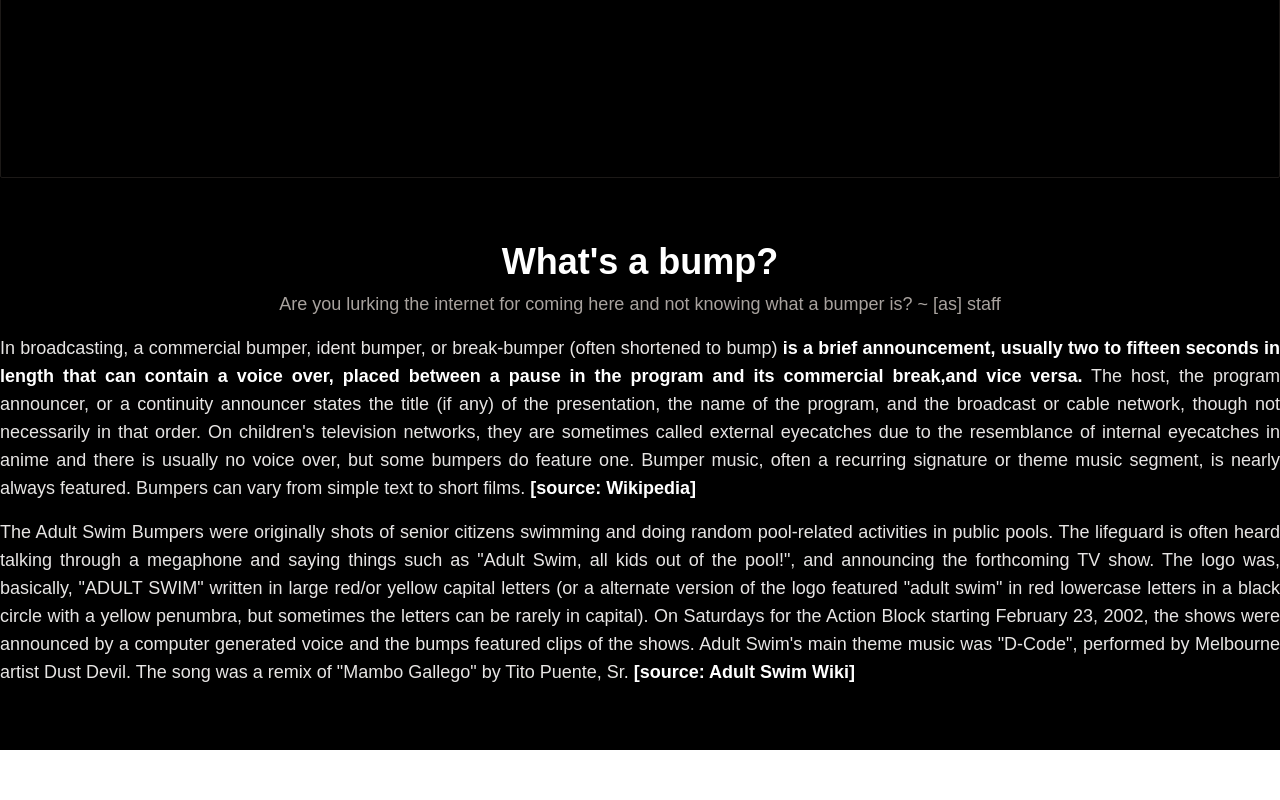
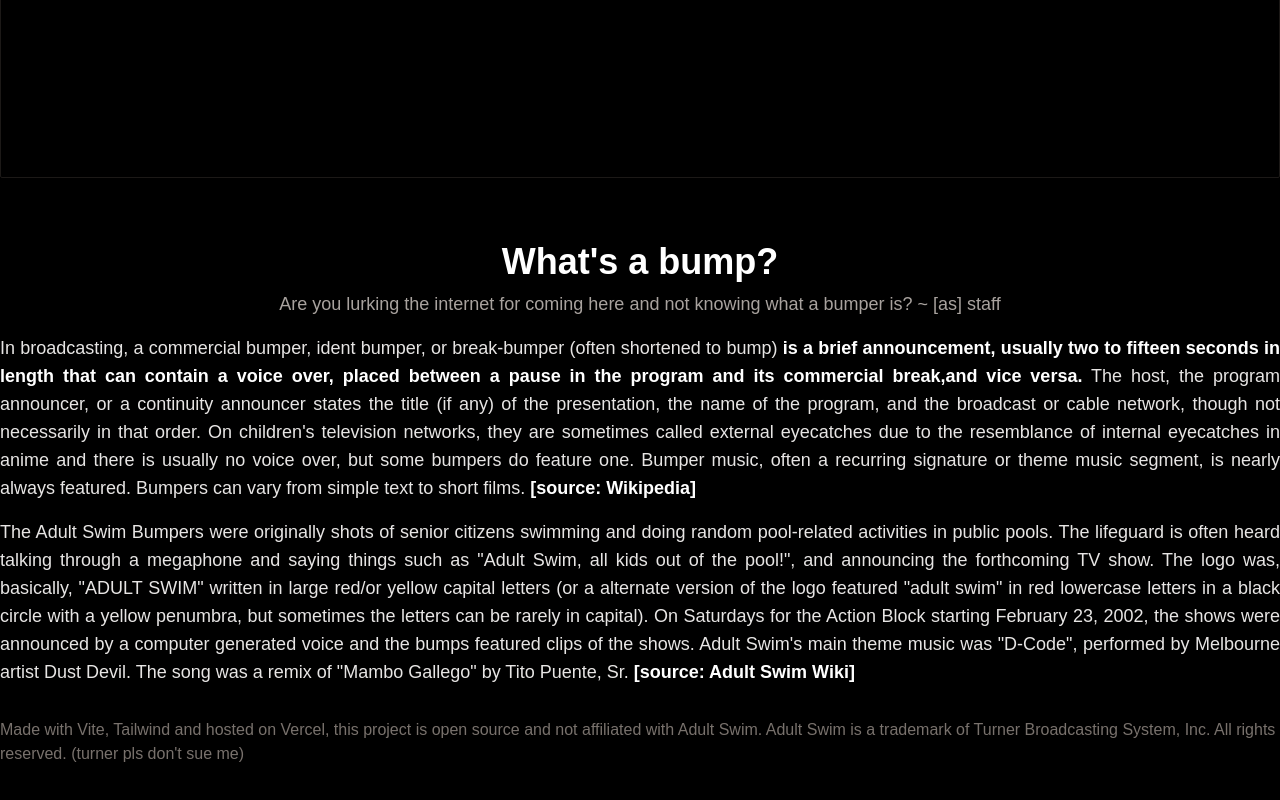
Before and after one commit to guilherssousa/as-bump, a React (Vite) app: page / in a window 1280 px wide. Shown: the part 730-1530 px from the top of the page. Before the commit the page ends 1480 px from the top, so only its background shows below. Built offline with nearby package versions, Linux system fonts and the light colour scheme; a web font is replaced by a local one.

Commit message:
[ft] add footer

```diff
--- a/src/components/Layout.tsx
+++ b/src/components/Layout.tsx
@@ -13,6 +13,18 @@
     >
       <div className="max-w-screen-xl mx-auto pt-16 flex items-center flex-col">
         {children}
+
+        <footer className="mt-8 text-stone-500">
+          <p>
+            Made with Vite, Tailwind and hosted on Vercel, this project is{" "}
+            <a href="https://github.com/guilherssousa/as-bump" target="_blank">
+              open source
+            </a>{" "}
+            and not affiliated with Adult Swim. Adult Swim is a trademark of
+            Turner Broadcasting System, Inc. All rights reserved. (turner pls
+            don't sue me)
+          </p>
+        </footer>
       </div>
     </main>
   );
```
